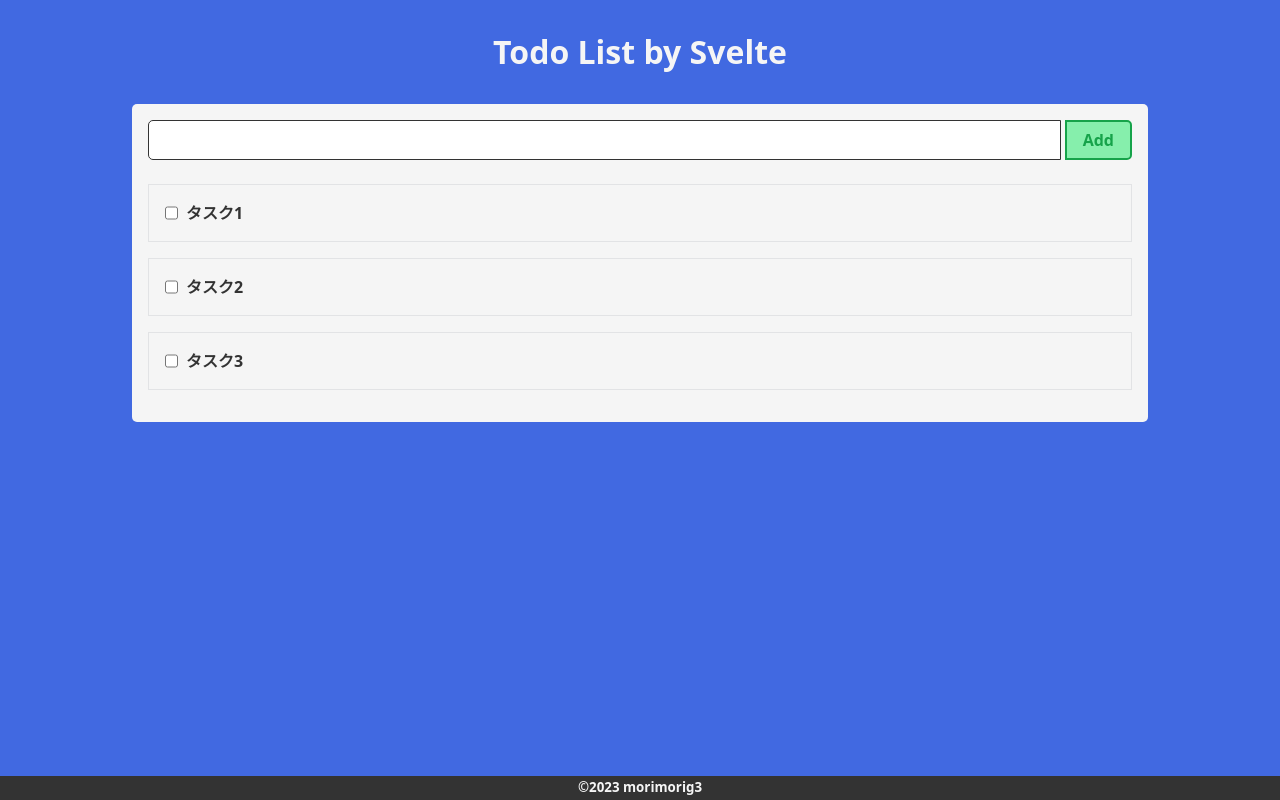
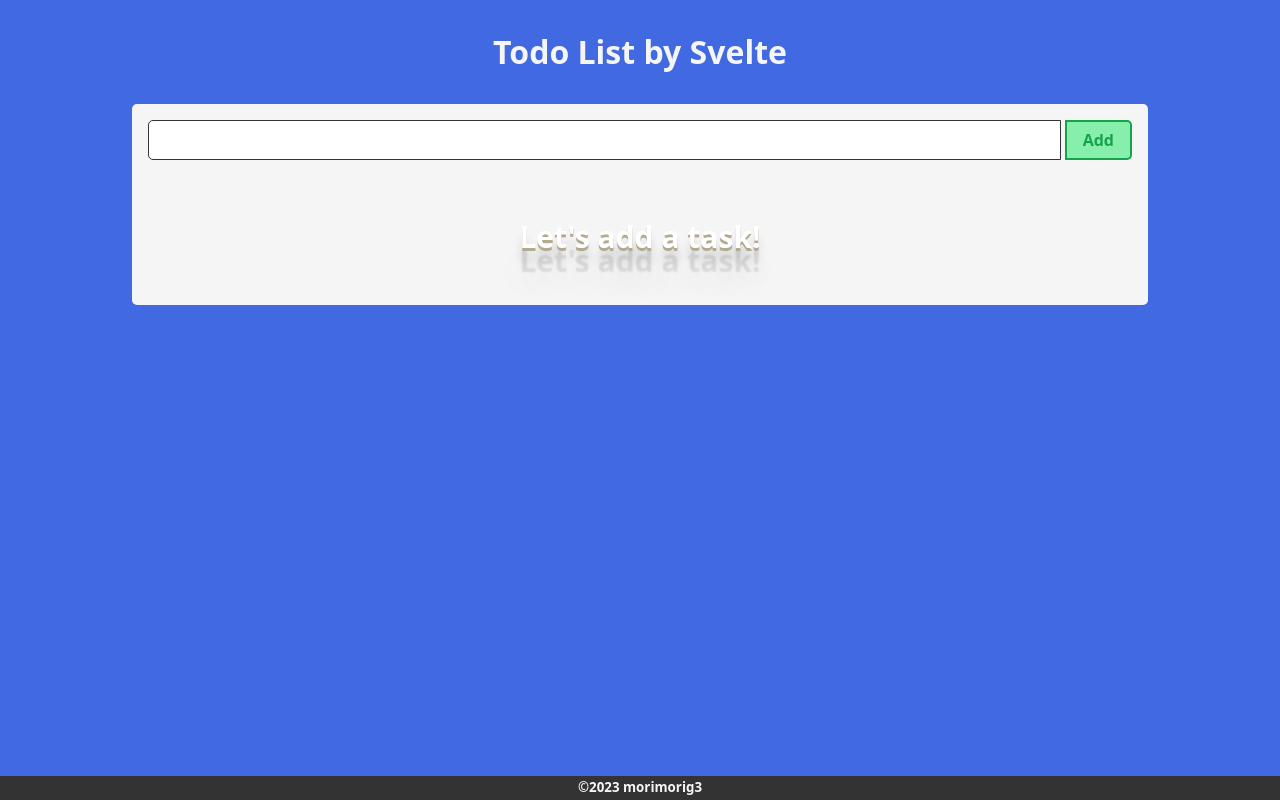
Before and after one commit to morimorig3/svelte-todo-app, a SvelteKit app: page / in a window 1280 px wide. Built offline with nearby package versions, Linux system fonts and the light colour scheme.

Commit message:
style:delete button

```diff
--- a/src/components/Todo.svelte
+++ b/src/components/Todo.svelte
@@ -16,7 +16,7 @@
 			<p>{title}</p>
 		</div>
 		{#if isCompleted}
-			<a on:click={() => removeTodo(id)}>delete</a>
+			<button on:click={() => removeTodo(id)}>×</button>
 		{/if}
 	</label>
 </li>
@@ -43,7 +43,17 @@
 	p {
 		font-weight: bold;
 	}
-	a {
+	button {
+		width: 25px;
+		height: 25px;
+		display: flex;
+		justify-content: center;
+		align-items: center;
+		background-color: red;
+		line-height: 1;
+		border: none;
 		font-weight: bold;
+		color: #ffffff;
+		border-radius: 10px;
 	}
 </style>
--- a/src/components/TodoApp.svelte
+++ b/src/components/TodoApp.svelte
@@ -2,11 +2,16 @@
 	import { todos } from '../store';
 	import TodoList from './TodoList.svelte';
 	import AddTodo from './AddTodo.svelte';
+	import { fade } from 'svelte/transition';
 </script>
 
 <div>
 	<AddTodo />
-	<TodoList todos={$todos} />
+	{#if $todos.length}
+		<TodoList todos={$todos} />
+	{:else}
+		<p>Let's add a task!</p>
+	{/if}
 </div>
 
 <style>
@@ -19,4 +24,14 @@
 		flex-direction: column;
 		gap: 24px;
 	}
+	p {
+		padding-top: 1em;
+		padding-bottom: 1em;
+		font-size: 30px;
+		text-align: center;
+		color: #fff;
+		font-weight: bold;
+		text-shadow: 0px 3px 0px #b2a98f, 0px 14px 10px rgba(0, 0, 0, 0.15),
+			0px 24px 2px rgba(0, 0, 0, 0.1), 0px 34px 30px rgba(0, 0, 0, 0.1);
+	}
 </style>
--- a/src/store.ts
+++ b/src/store.ts
@@ -2,23 +2,7 @@
 import type { TodoType } from './types';
 
 export const inputValue = writable<string>();
-const initialTodos: TodoType[] = [
-	{
-		id: crypto.randomUUID(),
-		title: 'タスク1',
-		isCompleted: false
-	},
-	{
-		id: crypto.randomUUID(),
-		title: 'タスク2',
-		isCompleted: false
-	},
-	{
-		id: crypto.randomUUID(),
-		title: 'タスク3',
-		isCompleted: false
-	}
-];
+const initialTodos: TodoType[] = [];
 
 function createTodos() {
 	const { subscribe, update } = writable<TodoType[]>(initialTodos);
```
